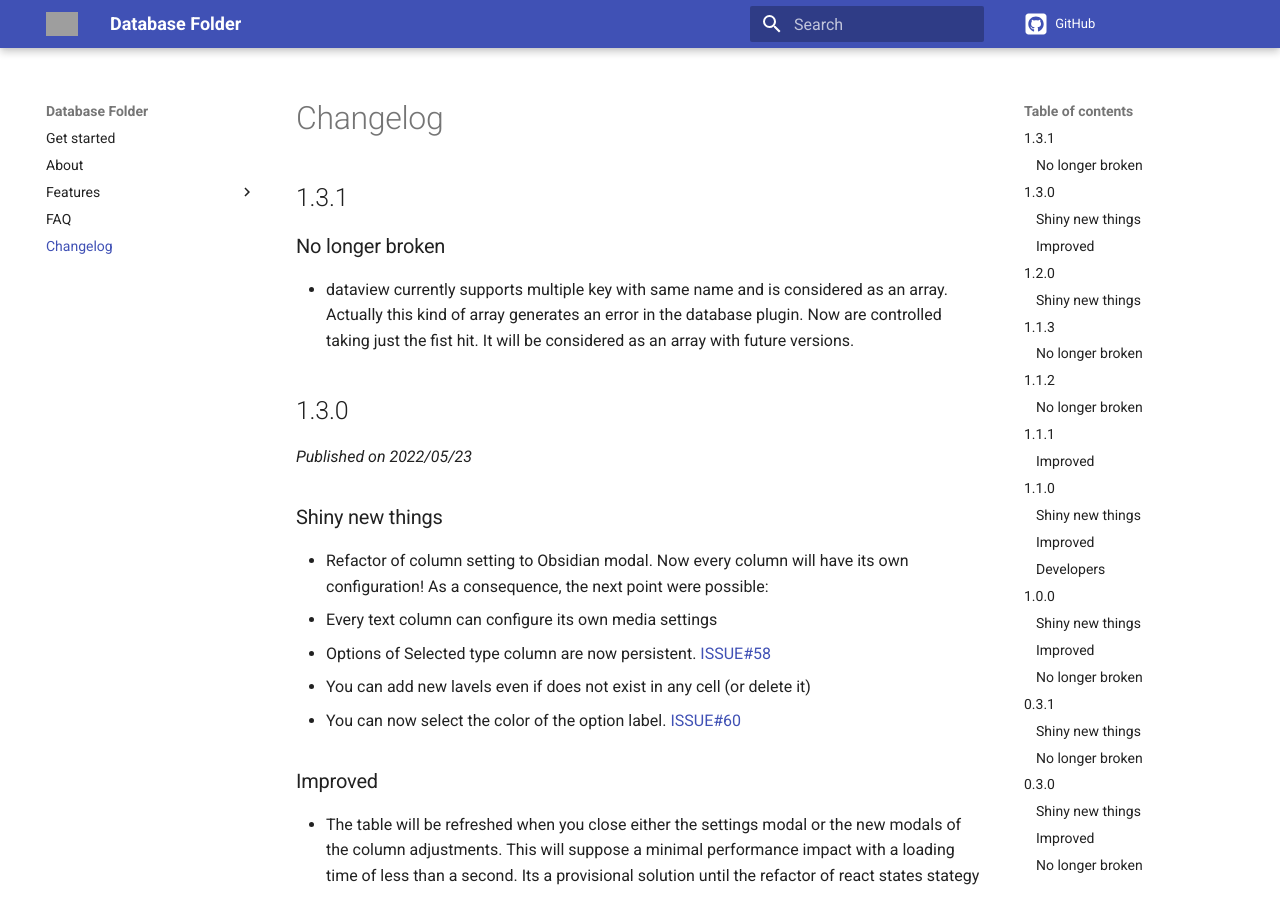
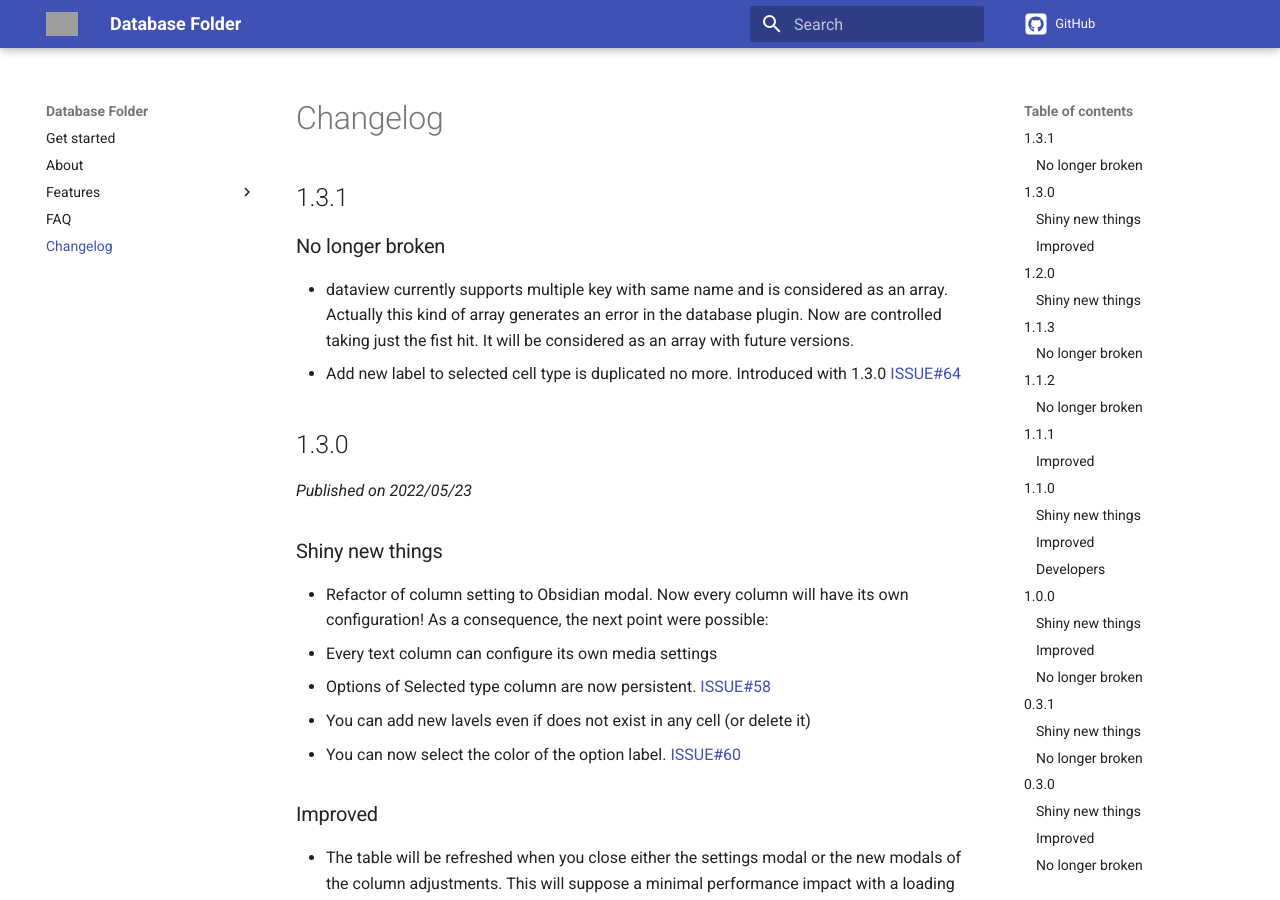
Before and after one commit to RafaelGB/obsidian-db-folder, an MkDocs documentation site: the page built from docs/docs/changelog.md, in a window 1280 px wide and 900 px high. Built offline with MkDocs 1.6.1 and Material for MkDocs 9.7.7, drawn with Linux system fonts in a browser that asks for light colours; comment, search, counter and statistics services are not loaded; grey boxes are pictures that could not be loaded.

Commit message:
minor version

```diff
--- a/docs/docs/changelog.md
+++ b/docs/docs/changelog.md
@@ -1,6 +1,7 @@
 ## 1.3.1
 ### No longer broken
 - dataview currently supports multiple key with same name and is considered as an array. Actually this kind of array generates an error in the database plugin. Now are controlled taking just the fist hit. It will be considered as an array with future versions.
+- Add new label to selected cell type is duplicated no more. Introduced with 1.3.0 [ISSUE#64](https://github.com/RafaelGB/obsidian-db-folder/issues/64)
 
 ## 1.3.0
 *Published on 2022/05/23*
--- a/package.json
+++ b/package.json
@@ -1,6 +1,6 @@
 {
 	"name": "obsidian-dbfolder",
-	"version": "1.3.0",
+	"version": "1.3.1",
 	"description": "This is a sample plugin for Obsidian (https://obsidian.md)",
 	"main": "main.js",
 	"scripts": {
```
Also changed, not shown: manifest.json.
